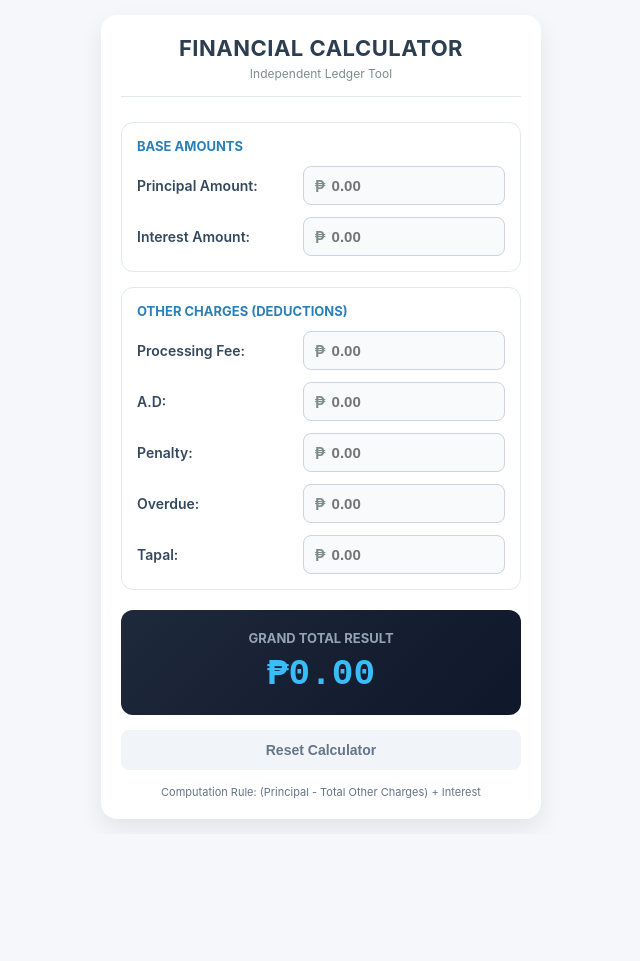
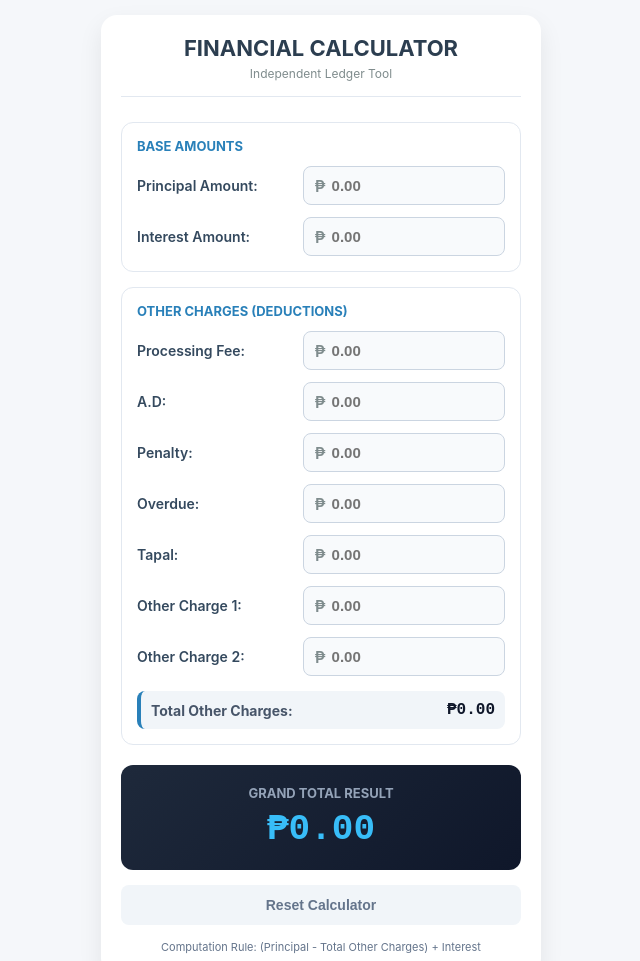
Before and after one commit to franklinnesperos/financial-calculator, a plain HTML site: page index.html in a window 1280 px wide. Shown: the top 961 px of the page, without its empty margins (319-959 px from the left). Before the commit the page ends 834 px from the top, so only its background shows below. Drawn offline with Linux system fonts and the light colour scheme.

Commit message:
Update index.html

```diff
--- a/index.html
+++ b/index.html
@@ -5,11 +5,11 @@
     <meta name="viewport" content="width=device-width, initial-scale=1.0, maximum-scale=1.0, user-scalable=no">
     <title>Financial Ledger Calculator</title>
     <style>
-        :root { --primary-color: #2c3e50; --accent-color: #2980b9; --green: #27ae60; --red: #c0392b; --bg-light: #ecf0f1; }
+        :root { --primary-color: #2c3e50; --accent-color: #2980b9; --green: #27ae60; --bg-light: #f8fafc; }
         body { font-family: -apple-system, BlinkMacSystemFont, "Segoe UI", Roboto, Arial, sans-serif; background: #f5f7fa; margin: 0; padding: 15px; display: flex; justify-content: center; }
         .calc-wrapper { background: white; width: 100%; max-width: 440px; padding: 20px; border-radius: 16px; box-shadow: 0 10px 25px rgba(0,0,0,0.08); box-sizing: border-box; }
         .app-title { text-align: center; margin-bottom: 25px; border-bottom: 1px solid #e2e8f0; padding-bottom: 15px; }
-        .app-title h2 { color: var(--primary-color); margin: 0; font-size: 22px; font-weight: 700; text-transform: uppercase; letter-spacing: 0.5px; }
+        .app-title h2 { color: var(--primary-color); margin: 0; font-size: 22px; font-weight: 700; text-transform: uppercase; }
         .app-title p { margin: 5px 0 0 0; color: #7f8c8d; font-size: 12px; }
         .group-box { background: #fff; border: 1px solid #e2e8f0; border-radius: 12px; padding: 15px; margin-bottom: 15px; }
         .group-title { font-size: 13px; font-weight: 700; color: var(--accent-color); margin-bottom: 12px; text-transform: uppercase; }
@@ -18,8 +18,11 @@
         .input-row label { font-weight: 600; font-size: 14px; color: #34495e; width: 45%; }
         .input-wrapper { position: relative; width: 55%; }
         .input-wrapper::before { content: "₱"; position: absolute; left: 12px; top: 50%; transform: translateY(-50%); font-weight: 600; color: #7f8c8d; }
-        input[type="number"] { width: 100%; padding: 10px 10px 10px 28px; border: 1px solid #cbd5e1; border-radius: 8px; font-size: 15px; background: #f8fafc; box-sizing: border-box; font-weight: 600; color: #1e293b; }
+        input[type="number"] { width: 100%; padding: 10px 10px 10px 28px; border: 1px solid #cbd5e1; border-radius: 8px; font-size: 15px; background: var(--bg-light); box-sizing: border-box; font-weight: 600; color: #1e293b; }
         input[type="number"]:focus { border-color: var(--accent-color); background: #fff; outline: none; }
+        .subtotal-row { background: #f1f5f9; padding: 10px; border-radius: 8px; margin-top: 15px; display: flex; justify-content: space-between; align-items: center; border-left: 4px solid var(--accent-color); }
+        .subtotal-row span { font-weight: 700; font-size: 14px; color: #475569; }
+        .subtotal-amount { font-size: 16px !important; color: #0f172a !important; font-family: monospace; }
         .total-container { background: linear-gradient(135deg, #1e293b, #0f172a); padding: 20px; border-radius: 12px; text-align: center; margin-top: 20px; color: white; }
         .total-container h3 { margin: 0; color: #94a3b8; font-size: 13px; text-transform: uppercase; }
         .total-amount { font-size: 36px; font-weight: 700; color: #38bdf8; margin: 8px 0 0 0; font-family: monospace; }
@@ -42,6 +45,9 @@
         <div class="input-row"><label>Penalty:</label><div class="input-wrapper"><input type="number" id="feePenalty" placeholder="0.00" oninput="runComputation()"></div></div>
         <div class="input-row"><label>Overdue:</label><div class="input-wrapper"><input type="number" id="feeOverdue" placeholder="0.00" oninput="runComputation()"></div></div>
         <div class="input-row"><label>Tapal:</label><div class="input-wrapper"><input type="number" id="feeTapal" placeholder="0.00" oninput="runComputation()"></div></div>
+        <div class="input-row"><label>Other Charge 1:</label><div class="input-wrapper"><input type="number" id="feeOther1" placeholder="0.00" oninput="runComputation()"></div></div>
+        <div class="input-row"><label>Other Charge 2:</label><div class="input-wrapper"><input type="number" id="feeOther2" placeholder="0.00" oninput="runComputation()"></div></div>
+        <div class="subtotal-row"><span>Total Other Charges:</span><span id="subtotalCharges" class="subtotal-amount">₱0.00</span></div>
     </div>
     <div class="total-container"><h3>Grand Total Result</h3><p class="total-amount" id="grandTotalOutput">₱0.00</p></div>
     <button class="btn-clear-all" onclick="resetForm()">Reset Calculator</button>
@@ -56,8 +62,11 @@
         const pen = parseFloat(document.getElementById('feePenalty').value) || 0;
         const ovr = parseFloat(document.getElementById('feeOverdue').value) || 0;
         const tap = parseFloat(document.getElementById('feeTapal').value) || 0;
-        const totalDeductions = proc + ad + pen + ovr + tap;
+        const o1 = parseFloat(document.getElementById('feeOther1').value) || 0;
+        const o2 = parseFloat(document.getElementById('feeOther2').value) || 0;
+        const totalDeductions = proc + ad + pen + ovr + tap + o1 + o2;
         const finalResult = (p - totalDeductions) + i;
+        document.getElementById('subtotalCharges').innerText = "₱" + totalDeductions.toLocaleString('en-US', { minimumFractionDigits: 2, maximumFractionDigits: 2 });
         document.getElementById('grandTotalOutput').innerText = "₱" + finalResult.toLocaleString('en-US', { minimumFractionDigits: 2, maximumFractionDigits: 2 });
     }
     function resetForm() {
```
